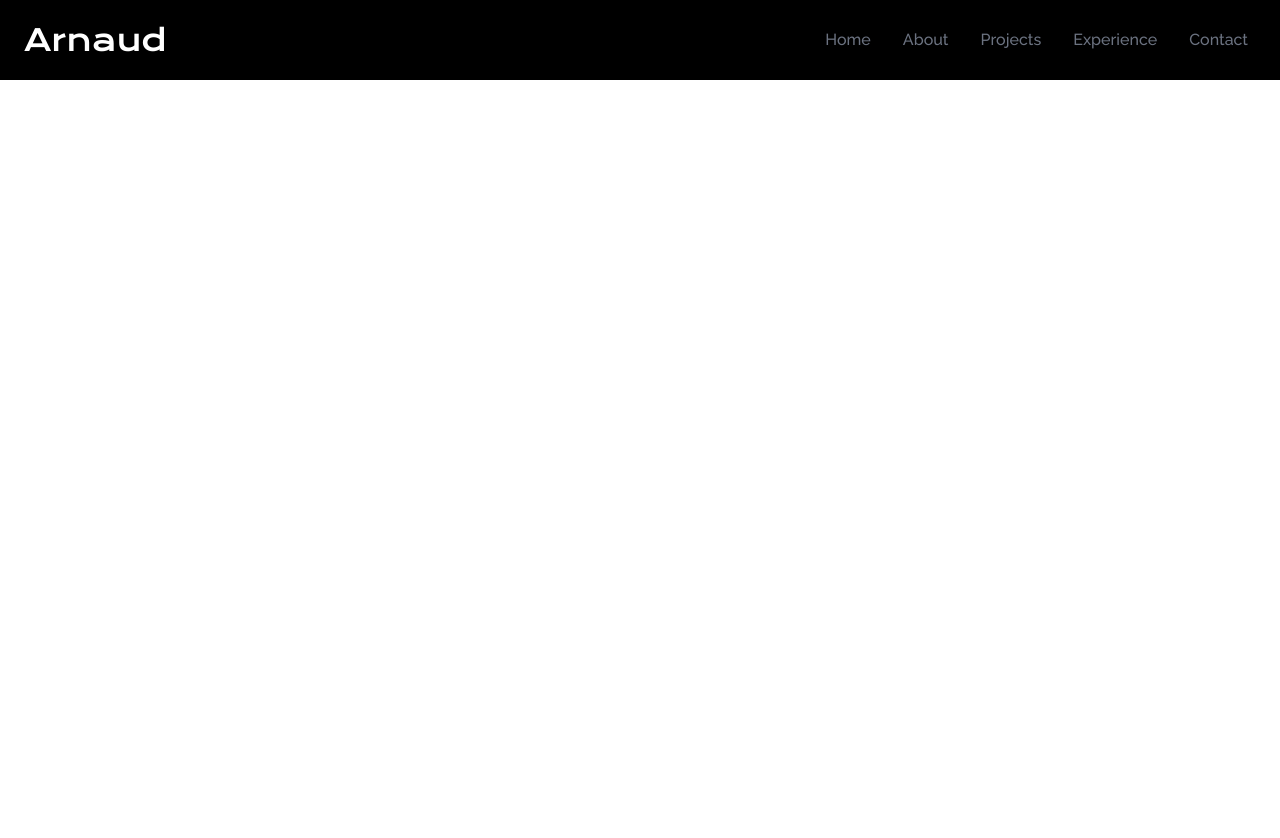
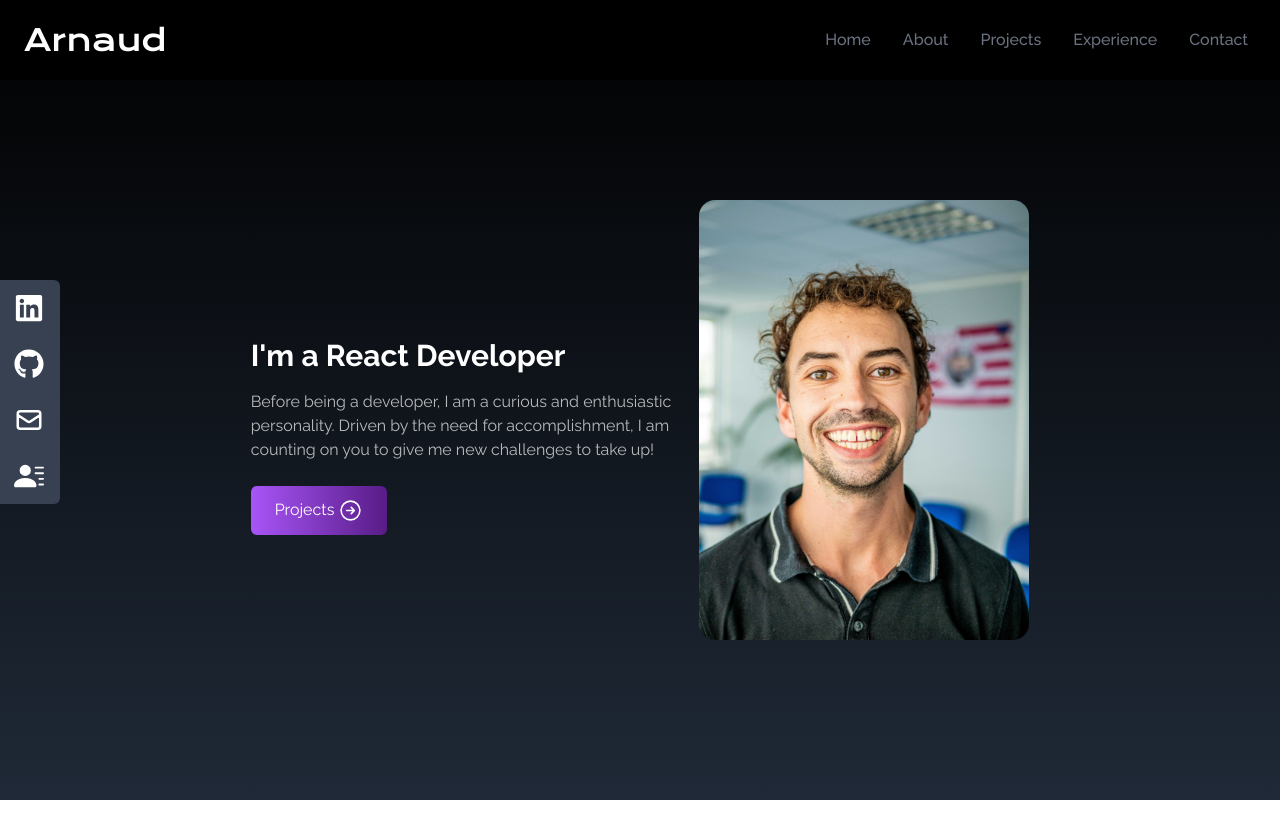
Before and after one commit to Arnaud293/Portfolio_Alt293, a React (Create React App) app: page / in a window 1280 px wide. Before the commit the page ends 800 px from the top, so only its background shows below. Built offline with nearby package versions, Linux system fonts and the light colour scheme.

Commit message:
add dynamics social links on large devices

```diff
--- a/public/index.html
+++ b/public/index.html
@@ -9,35 +9,11 @@
       name="description"
       content="Web site created using create-react-app"
     />
-    <link rel="apple-touch-icon" href="%PUBLIC_URL%/logo192.png" />
-    <!--
-      manifest.json provides metadata used when your web app is installed on a
-      user's mobile device or desktop. See https://developers.google.com/web/fundamentals/web-app-manifest/
-    -->
-    <link rel="manifest" href="%PUBLIC_URL%/manifest.json" />
-    <!--
-      Notice the use of %PUBLIC_URL% in the tags above.
-      It will be replaced with the URL of the `public` folder during the build.
-      Only files inside the `public` folder can be referenced from the HTML.
-
-      Unlike "/favicon.ico" or "favicon.ico", "%PUBLIC_URL%/favicon.ico" will
-      work correctly both with client-side routing and a non-root public URL.
-      Learn how to configure a non-root public URL by running `npm run build`.
-    -->
-    <title>React App</title>
+    <title>Arnaud Le Tallec</title>
   </head>
   <body>
     <noscript>You need to enable JavaScript to run this app.</noscript>
     <div id="root"></div>
-    <!--
-      This HTML file is a template.
-      If you open it directly in the browser, you will see an empty page.
 
-      You can add webfonts, meta tags, or analytics to this file.
-      The build step will place the bundled scripts into the <body> tag.
-
-      To begin the development, run `npm start` or `yarn start`.
-      To create a production bundle, use `npm run build` or `yarn build`.
-    -->
   </body>
 </html>
--- a/src/App.js
+++ b/src/App.js
@@ -1,10 +1,15 @@
 import React from 'react';
+import Home from './components/Home';
 import NavBar from './components/NavBar';
+import SocialLinks from './components/SocialLinks';
 
 const App = () => {
   return (
     <div>
       <NavBar />
+      <Home />
+
+      <SocialLinks />
     </div>
   );
 };
--- /dev/null
+++ b/src/components/SocialLinks.jsx
@@ -0,0 +1,58 @@
+import React from 'react';
+import { FaGithub, FaLinkedin } from 'react-icons/fa';
+import { HiOutlineMail } from 'react-icons/hi';
+import { BsFillPersonLinesFill } from 'react-icons/bs';
+
+function SocialLinks() {
+
+    const socialLinks = [
+        {
+            id: 1,
+            child: (
+                <>LinkedIn <FaLinkedin size={30} /></>
+            ),
+            url: 'https://linkedin.com',
+            style: 'rounded-tr-md'
+        },
+        {
+            id: 2,
+            child: (
+                <>GitHub <FaGithub size={30} /></>
+            ),
+            url: 'https://github.com/Arnaud293',
+        },
+        {
+            id: 3,
+            child: (
+                <>Mail <HiOutlineMail size={30} /></>
+            ),
+            url: 'mailto:arnaudlt293@gmail.com',
+        },
+        {
+            id: 4,
+            child: (
+                <>Resume <BsFillPersonLinesFill size={30} /></>
+            ),
+            url: '/resume.pdf',
+            style: 'rounded-br-md',
+            download: true
+        }
+    ]
+
+  return (
+    <div className='hidden lg:flex flex-col top-[35%] left-0 fixed'>
+        <ul>
+            {socialLinks.map((item) => (
+            <li key={item.id} className={'flex justify-between items-center w-40 h-14 px-4 ml-[-100px] bg-gray-700 hover:ml-[-10px] hover:rounded-md duration-200' + " " + item.style}>
+                <a className="flex justify-between items-center w-full text-white" href={item.url} download={item.download} target='_blank' rel="noreferrer">
+                    {item.child}
+                </a>
+            </li>
+            ))}
+
+        </ul>
+    </div>
+  )
+}
+
+export default SocialLinks
```
Also changed, not shown: 1 other file (tests, documents, lock files or other folders).
